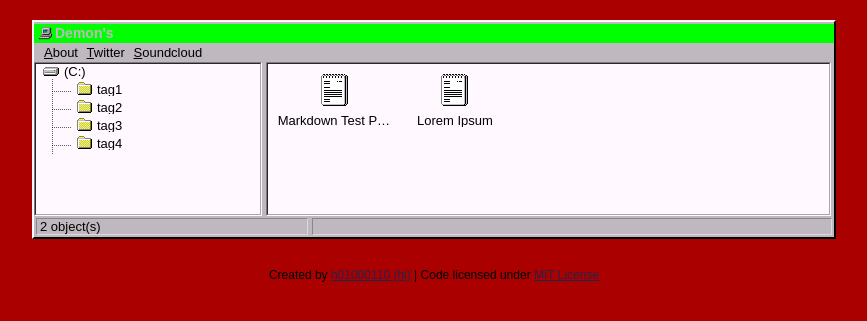
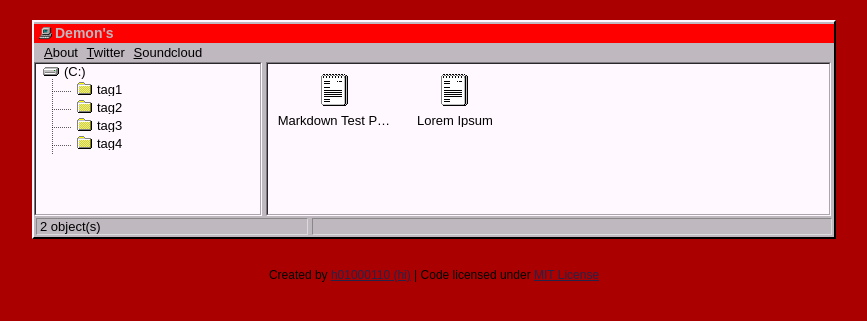
Before and after one commit to demonuser/demonuser.github.io, a Jekyll site: the page built from index.html, in a window 1280 px wide. Shown: the top 321 px of the page, without its empty margins (206-1073 px from the left). Built offline with Jekyll 4.4.1, drawn with Linux system fonts in a browser that asks for light colours.

Commit message:
Mr Hyde was here …

```diff
--- a/assets/css/001.scss
+++ b/assets/css/001.scss
@@ -5,5 +5,5 @@
 @import "main";
 
 .default_title {
-	background: #00ff00;
+	background: #ff0000;
 }
```
